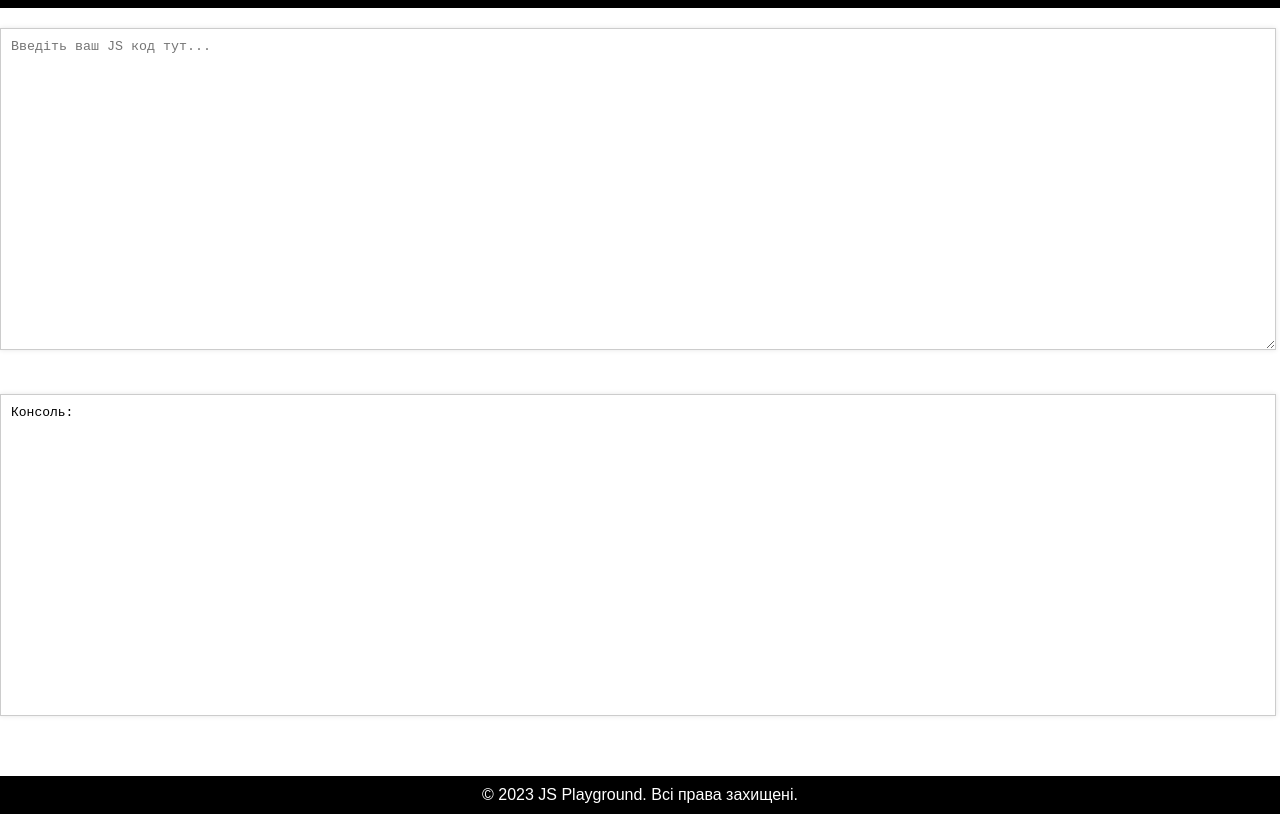
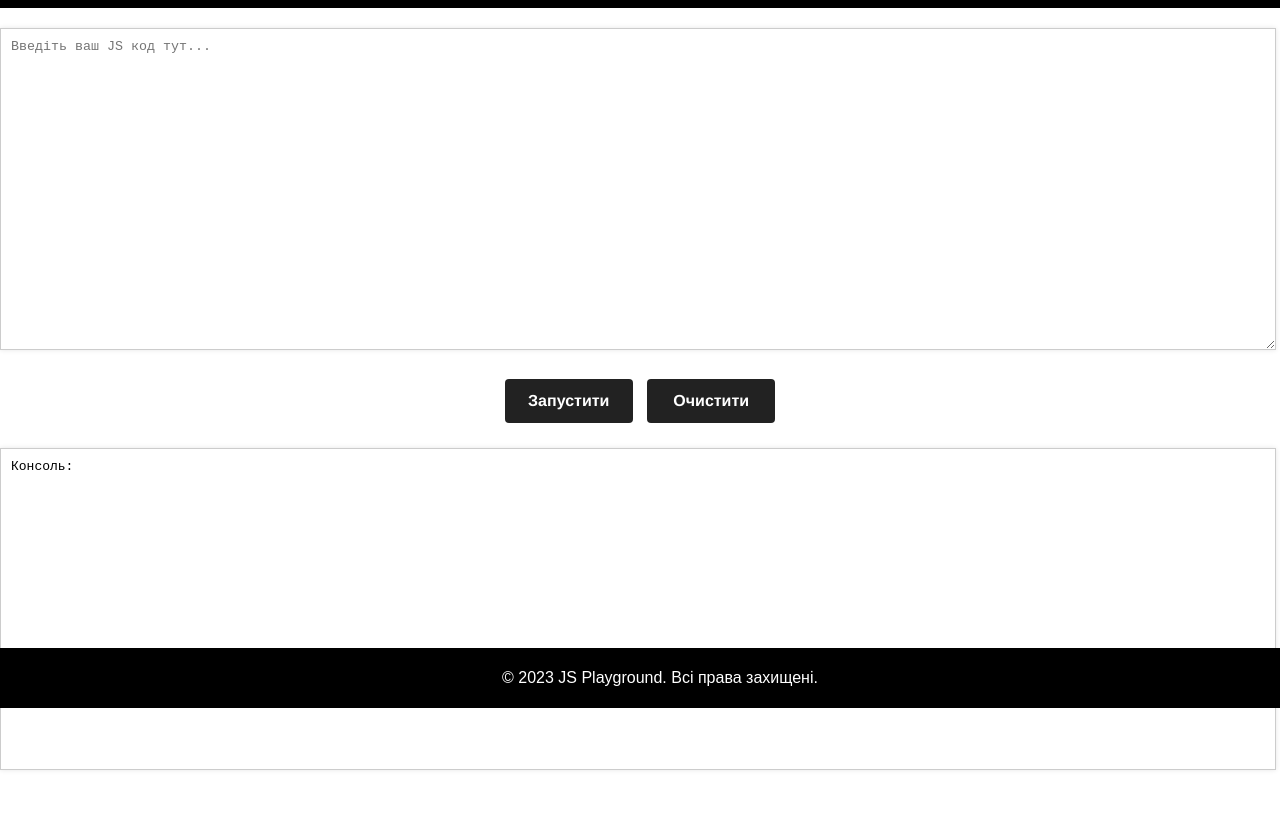
Before and after one commit to thebladehit/JSPlayground, a website: page src/front/index.html in a window 1280 px wide. Shown: the part 92-906 px from the top of the page. After the commit the page ends 882 px from the top, so only its background shows below. Drawn offline with Linux system fonts and the light colour scheme.

Commit message:
added more styles

```diff
--- a/src/front/index.html
+++ b/src/front/index.html
@@ -14,6 +14,11 @@
 
 <textarea id="codeArea" placeholder="Введіть ваш JS код тут..."></textarea>
 
+<div class="button-container">
+    <button id="runButton">Запустити</button>
+    <button id="clearButton">Очистити</button>
+</div>
+
 <pre id="consoleArea">Консоль:</pre>
 
 <footer>
--- a/src/front/style.css
+++ b/src/front/style.css
@@ -31,5 +31,52 @@ footer {
     color: #fff;
     padding: 10px 20px;
     text-align: center;
-    margin-top: 60px;
+    position: fixed;
+    bottom: 0;
+    height: 5%;
+    width: 100%;
+    display: flex;
+    align-items: center;
+    justify-content: center;
 }
+
+.button-container{
+    text-align: center;
+}
+
+.button-container button {
+    margin: 5px;
+}
+
+button {
+    background-color: #222;
+    border-radius: 4px;
+    border-style: none;
+    box-sizing: border-box;
+    color: #fff;
+    cursor: pointer;
+    display: inline-block;
+    font-family: "Farfetch Basis","Helvetica Neue",Arial,sans-serif;
+    font-size: 16px;
+    font-weight: 700;
+    line-height: 1.5;
+    margin: 0;
+    max-width: none;
+    min-height: 44px;
+    min-width: 10px;
+    outline: none;
+    overflow: hidden;
+    padding: 9px 20px 8px;
+    position: relative;
+    text-align: center;
+    text-transform: none;
+    user-select: none;
+    -webkit-user-select: none;
+    touch-action: manipulation;
+    width: 10%;
+}
+
+button:hover,
+button:focus {
+    opacity: .75;
+}
```
Also changed, not shown: src/front/script.js (added).
